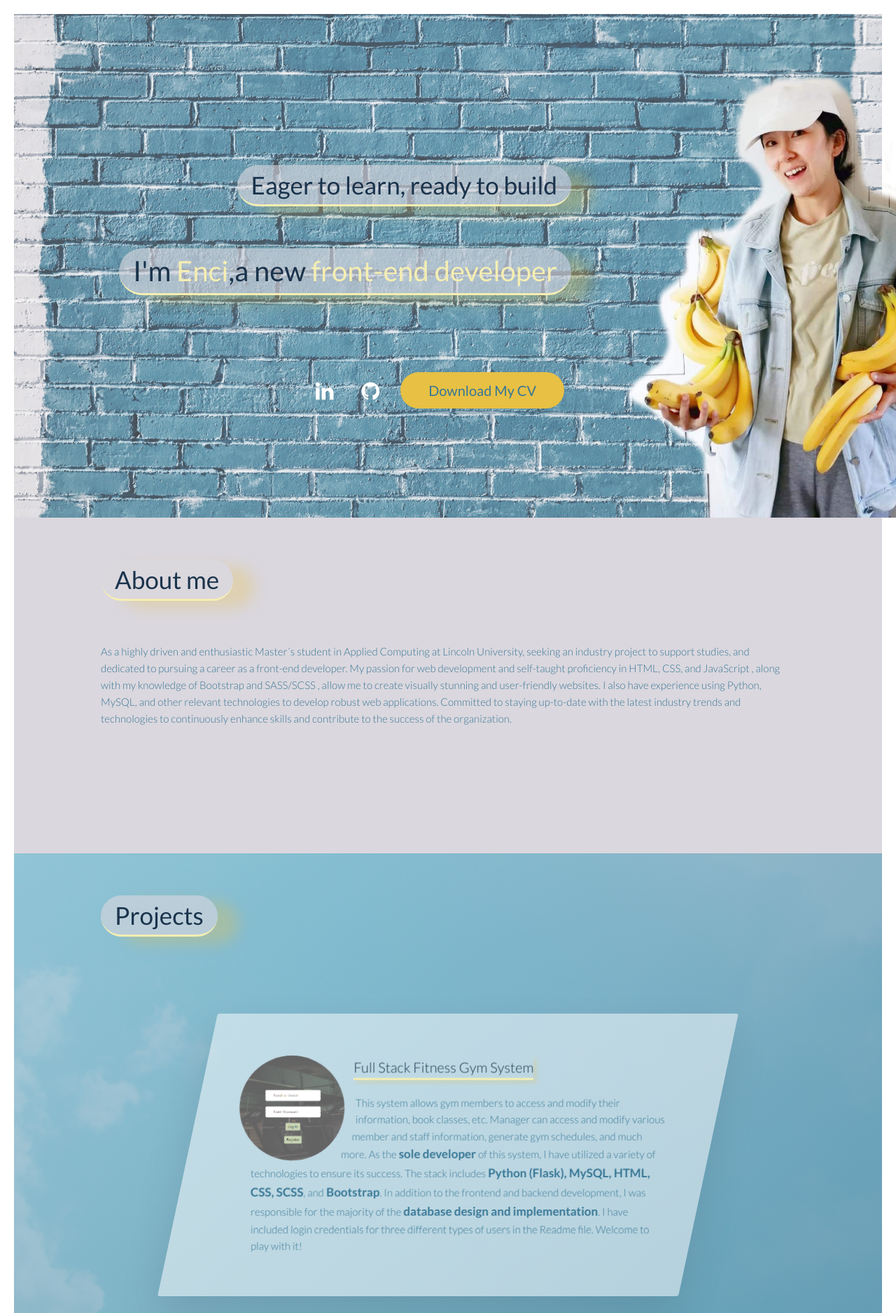
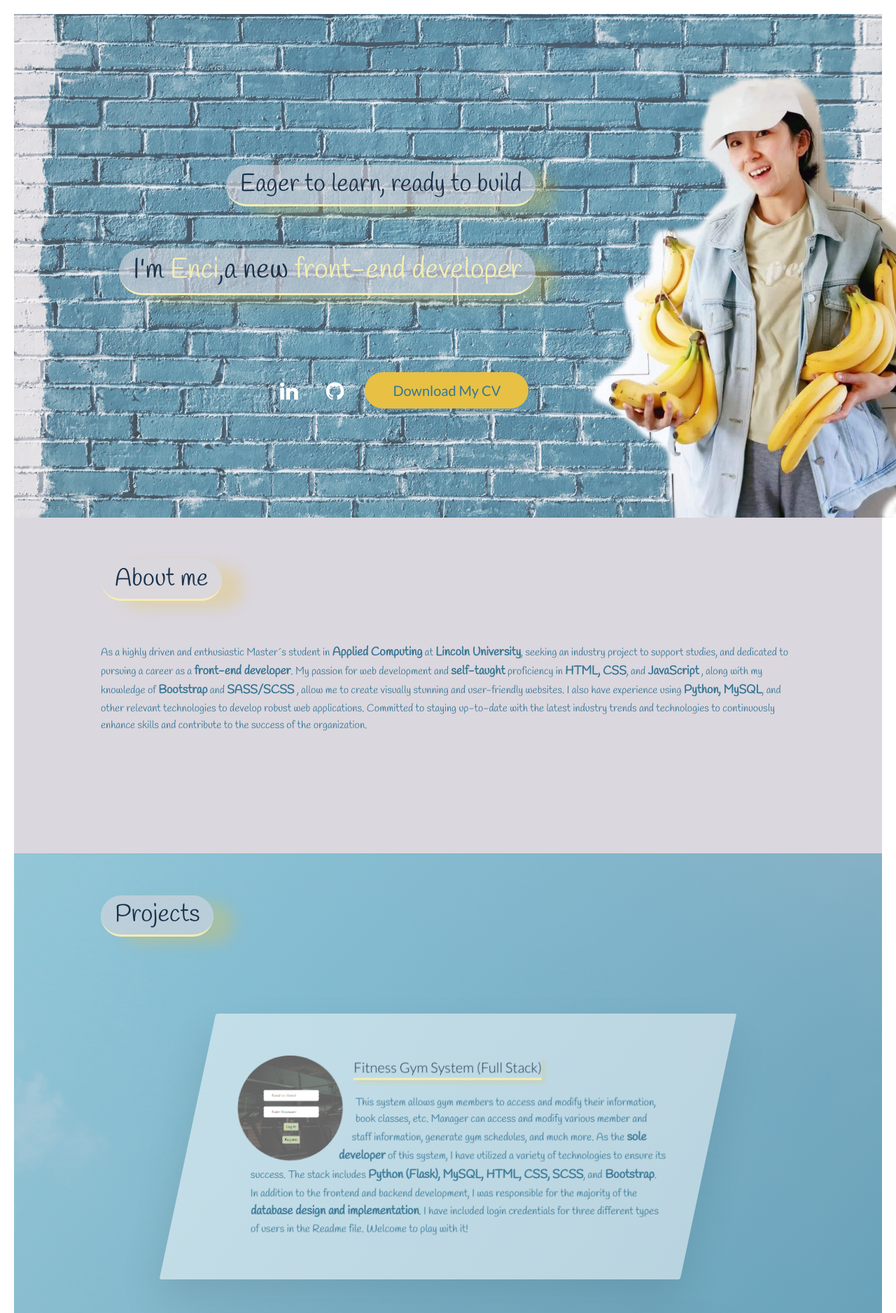
Before and after one commit to Enci1211/enciportfolio_frontend, a Flask app: page / in a window 1280 px wide; the page is wider, and only the part inside the window is pictured. Shown: the top 1877 px of that part at 70% size. Run offline with Flask 3, Linux system fonts and the light colour scheme.

Commit message:
some change

```diff
--- a/app.py
+++ b/app.py
@@ -1,4 +1,4 @@
-from flask import Flask, request,render_template,redirect,url_for,send_file
+from flask import Flask, request,render_template,redirect,url_for,send_file,make_response
 import smtplib
 from email.message import EmailMessage
 import ssl
@@ -8,7 +8,7 @@ from flask import stream_with_context
 
 app = Flask(__name__)
 
-
+# for contact form
 @app.route("/", methods=['GET','POST'])
 def home():
     if request.method == 'POST':
@@ -39,9 +39,14 @@ def home():
         return render_template("index.html",send=send)
 
 
+# for download CV button
+@app.route("/download_pdf", methods=['GET','POST'])
 def download_pdf():
     file_path = 'static/pdfs/Enci_Lyu_CV.pdf'
-    return send_file(file_path, attachment_filename='Enci_Lyu_CV.pdf', as_attachment=True)
+    response = make_response(send_file(file_path, as_attachment=True))
+    response.headers['Content-Type'] = 'application/pdf'
+    response.headers['Content-Disposition'] = 'attachment; filename=Enci_Lyu_CV.pdf'
+    return response
 
 
 
--- a/static/scss/_base.scss
+++ b/static/scss/_base.scss
@@ -9,7 +9,7 @@ $color-secondary-light: #f5eeb2;
 
 // FONT VARIABLES
 $font-primary: "Lato", sans-serif;
-$font-display: "Josefin Sans", sans-serif;
+$font-display: "Handlee", sans-serif;
 
 // RESPONSIVE BREAKPOINTS
 $bp-largest: 75em; // 1200px
@@ -30,6 +30,7 @@ $bp-smallest: 28.75rem; // 400px
   font-weight: 400;
   display: inline-block;
   margin-bottom: 6rem;
+  font-family: $font-display;
 
   @media only screen and (max-width: $bp-largest) {
     font-size: 2.5rem;
@@ -51,6 +52,7 @@ $bp-smallest: 28.75rem; // 400px
 }
 
 .text {
+  font-family: $font-display;
   font-size: 1.5rem;
   color: $color-primary;
   @media only screen and (max-width: $bp-medium) {
--- a/static/scss/_contact.scss
+++ b/static/scss/_contact.scss
@@ -2,7 +2,11 @@
   background-color: $color-grey-light;
   min-height: 70vh;
   padding: 6rem;
-
+  &_text {
+    text-align: center;
+    font-size: 3rem;
+    font-weight: 300;
+  }
   &_form {
     width: 60%;
     margin: 0 auto;
--- a/static/scss/_footer.scss
+++ b/static/scss/_footer.scss
@@ -10,7 +10,7 @@
   display: inline-block;
   padding: 1rem;
   border-radius: 1rem;
-  font-family: $font-primary;
+  font-family: $font-display;
   color: $color-secondary;
   font-weight: 400;
   font-size: 1.5rem;
--- a/static/scss/_project.scss
+++ b/static/scss/_project.scss
@@ -82,6 +82,13 @@
       transform: scale(1.1);
     }
 
+    &_img_4 {
+      transform: scale(1);
+    }
+
+    &_img_5 {
+      transform: translateX(-9.5rem) scale(1);
+    }
     &_text {
       transform: skewX(12deg);
 
@@ -130,5 +137,14 @@
       transform: scale(0.8);
       filter: blur(3px) brightness(50%);
     }
+    &:hover &_img_4 {
+      transform: scale(1) translateX(-7rem);
+      filter: blur(3px) brightness(50%);
+    }
+
+    &:hover &_img_5 {
+      transform: scale(1.2) translateX(-8rem);
+      filter: blur(3px) brightness(50%);
+    }
   }
 }
--- a/static/scss/main.css
+++ b/static/scss/main.css
@@ -10,6 +10,7 @@
   font-weight: 400;
   display: inline-block;
   margin-bottom: 6rem;
+  font-family: "Handlee", sans-serif;
 }
 @media only screen and (max-width: 75em) {
   .heading-2 {
@@ -33,6 +34,7 @@
 }
 
 .text {
+  font-family: "Handlee", sans-serif;
   font-size: 1.5rem;
   color: #377695;
 }
@@ -403,6 +405,12 @@ body {
 .project_item_img_3 {
   transform: scale(1.1);
 }
+.project_item_img_4 {
+  transform: scale(1);
+}
+.project_item_img_5 {
+  transform: translateX(-9.5rem) scale(1);
+}
 .project_item_text {
   transform: skewX(12deg);
 }
@@ -445,11 +453,24 @@ body {
   transform: scale(0.8);
   filter: blur(3px) brightness(50%);
 }
+.project_item:hover .project_item_img_4 {
+  transform: scale(1) translateX(-7rem);
+  filter: blur(3px) brightness(50%);
+}
+.project_item:hover .project_item_img_5 {
+  transform: scale(1.2) translateX(-8rem);
+  filter: blur(3px) brightness(50%);
+}
 
 .contact {
   background-color: #dad7de;
   min-height: 70vh;
   padding: 6rem;
+}
+.contact_text {
+  text-align: center;
+  font-size: 3rem;
+  font-weight: 300;
 }
 .contact_form {
   width: 60%;
@@ -505,7 +526,7 @@ body {
   display: inline-block;
   padding: 1rem;
   border-radius: 1rem;
-  font-family: "Lato", sans-serif;
+  font-family: "Handlee", sans-serif;
   color: #e7c044;
   font-weight: 400;
   font-size: 1.5rem;
--- a/templates/index.html
+++ b/templates/index.html
@@ -7,6 +7,13 @@
 
     <link
       href="https://fonts.googleapis.com/css?family=Lato:100,300,400,700,900"
+      rel="stylesheet"
+    />
+
+    <link rel="preconnect" href="https://fonts.googleapis.com" />
+    <link rel="preconnect" href="https://fonts.gstatic.com" crossorigin />
+    <link
+      href="https://fonts.googleapis.com/css2?family=Handlee&display=swap"
       rel="stylesheet"
     />
 
@@ -33,11 +40,16 @@
           <a href="#" class="header_icon header_text_item3"
             ><i class="fa fa-brands fa-linkedin"></i
           ></a>
-          <a href="#" class="header_icon header_text_item4"
+          <a
+            href="https://github.com/Enci1211/"
+            class="header_icon header_text_item4"
             ><i class="fa fa-brands fa-github"></i
           ></a>
 
-          <a href="#" class="btn header_text_item5" id="download_btn"
+          <a
+            href="/download_pdf"
+            class="btn header_text_item5"
+            id="download_btn"
             >Download My CV</a
           >
         </div>
@@ -52,13 +64,19 @@
       <div class="container">
         <h2 class="story_heading heading-2">About me</h2>
         <p class="story_text text">
-          As a highly driven and enthusiastic Master´s student in Applied
-          Computing at Lincoln University, seeking an industry project to
-          support studies, and dedicated to pursuing a career as a front-end
-          developer. My passion for web development and self-taught proficiency
-          in HTML, CSS, and JavaScript , along with my knowledge of Bootstrap
-          and SASS/SCSS , allow me to create visually stunning and user-friendly
-          websites. I also have experience using Python, MySQL, and other
+          As a highly driven and enthusiastic Master´s student in
+          <span class="text_highlight">Applied Computing</span> at
+          <span class="text_highlight">Lincoln University</span>, seeking an
+          industry project to support studies, and dedicated to pursuing a
+          career as a <span class="text_highlight">front-end developer</span>.
+          My passion for web development and
+          <span class="text_highlight">self-taught</span> proficiency in
+          <span class="text_highlight">HTML, CSS</span>, and
+          <span class="text_highlight">JavaScript</span> , along with my
+          knowledge of <span class="text_highlight">Bootstrap</span> and
+          <span class="text_highlight">SASS/SCSS</span> , allow me to create
+          visually stunning and user-friendly websites. I also have experience
+          using <span class="text_highlight">Python, MySQL</span>, and other
           relevant technologies to develop robust web applications. Committed to
           staying up-to-date with the latest industry trends and technologies to
           continuously enhance skills and contribute to the success of the
@@ -78,12 +96,12 @@
                 src="/static/img/gym.png"
                 alt="gym"
               />
-              <figcaption class="project_item_caption">Click me!</figcaption>
+              <figcaption class="project_item_caption">Check Now!</figcaption>
             </figure>
 
             <div class="project_item_text">
               <a href="#" class="project_item_link"
-                ><h3 class="heading-3">Full Stack Fitness Gym System</h3></a
+                ><h3 class="heading-3">Fitness Gym System (Full Stack)</h3></a
               >
               <p class="text">
                 This system allows gym members to access and modify their
@@ -113,22 +131,26 @@
                 src="/static/img/flight.png"
                 alt="gym"
               />
-              <figcaption class="project_item_caption">Click me!</figcaption>
+              <figcaption class="project_item_caption">Check Now!</figcaption>
             </figure>
 
             <div class="project_item_text">
               <a href="#" class="project_item_link"
-                ><h3 class="heading-3">Full Stack flight booking System</h3></a
+                ><h3 class="heading-3">
+                  Flight Booking System (Full Stack)
+                </h3></a
               >
               <p class="text">
-                Lorem ipsum, dolor sit amet consectetur adipisicing elit. In
-                porro impedit non omnis ut enim sit nemo voluptate, asperiores
-                officiis amet nesciunt! Quos cumque dolorum obcaecati, odit
-                dignissimos laboriosam facere. Lorem ipsum dolor sit amet
-                consectetur adipisicing elit. Praesentium quasi ab cumque, ex
-                quo eligendi id rerum maiores nostrum animi voluptatum,
-                temporibus deleniti sunt vero iusto similique iste tempore
-                delectus!
+                This is my
+                <span class="text_highlight">very first independent</span>
+                full-stack system. This project was developed as a part of my
+                Master's program in Applied Computer Science, specifically in
+                the software development course, where I received an
+                <span class="text_highlight">A grade</span>. Built using
+                <span class="text_highlight">Python (Flask)</span> and
+                <span class="text_highlight">MySQL</span> for the backend, with
+                <span class="text_highlight">HTML, Bootstrap</span>, and
+                <span class="text_highlight">CSS</span> for the frontend.
               </p>
             </div>
           </div>
@@ -140,12 +162,12 @@
                 src="/static/img/enci_1.png"
                 alt="gym"
               />
-              <figcaption class="project_item_caption">Click me!</figcaption>
+              <figcaption class="project_item_caption">Check Now!</figcaption>
             </figure>
 
             <div class="project_item_text">
               <a href="#" class="project_item_link"
-                ><h3 class="heading-3">Full Stack Portfolio</h3></a
+                ><h3 class="heading-3">Portfolio (Full Stack)</h3></a
               >
               <p class="text">
                 This <span class="text_highlight">responsive</span> website is
@@ -163,6 +185,75 @@
               </p>
             </div>
           </div>
+
+          <div class="project_item">
+            <figure class="project_item_shape">
+              <img
+                class="project_item_img project_item_img_4"
+                src="/static/img/nexter.png"
+                alt="gym"
+              />
+              <figcaption class="project_item_caption">Check Now!</figcaption>
+            </figure>
+
+            <div class="project_item_text">
+              <a href="#" class="project_item_link"
+                ><h3 class="heading-3">
+                  Property Agency Website (Front End)
+                </h3></a
+              >
+              <p class="text">
+                This website is designed and developed with a modern and
+                <span class="text_highlight">responsive</span> approach using
+                HTML and CSS. The site's layout is built with<span
+                  class="text_highlight"
+                >
+                  CSS grid</span
+                >
+                , providing a flexible and dynamic design that adapts to the
+                content displayed. Throughout the development process, I have
+                leveraged my expertise in CSS to create engaging
+                <span class="text_highlight">animations</span> and
+                <span class="text_highlight">transitions</span>, resulting in a
+                visually appealing user experience.
+              </p>
+            </div>
+          </div>
+
+          <div class="project_item">
+            <figure class="project_item_shape">
+              <img
+                class="project_item_img project_item_img_5"
+                src="/static/img/natours.png"
+                alt="gym"
+              />
+              <figcaption class="project_item_caption">Check Now!</figcaption>
+            </figure>
+
+            <div class="project_item_text">
+              <a href="#" class="project_item_link"
+                ><h3 class="heading-3">
+                  Travel Company Website (Front End)
+                </h3></a
+              >
+              <p class="text">
+                This website showcases the
+                <span class="text_highlight">modernity</span> and richness of a
+                travel website using only
+                <span class="text_highlight">HTML</span> and
+                <span class="text_highlight">CSS (SCSS)</span>. It's
+                <span class="text_highlight">responsive</span>, built primarily
+                with <span class="text_highlight">flexbox</span>, and features a
+                variety of CSS
+                <span class="text_highlight">animations</span> and
+                <span class="text_highlight">effects</span>, including stunning
+                navigation, engaging content card effects, and creative use of
+                video as a background. This project demonstrates my ability to
+                design and develop aesthetically pleasing and
+                <span class="text_highlight">functional</span> websites.
+              </p>
+            </div>
+          </div>
         </div>
       </div>
     </section>
@@ -170,8 +261,8 @@
     <section class="contact" id="contact">
       <h2 class="contact_heading heading-2">Contact Me</h2>
       {% if send %}
-      <h2 class="text">
-        Thans for contact me!I will reply to you super duper soon!
+      <h2 class="text contact_text">
+        Thanks for contacting me! I will reply to you super duper soon!
       </h2>
       {% else %}
       <form action="{{url_for('home')}}" method="POST" class="contact_form">
```
Also changed, not shown: static/img/natours.png (added), static/img/nexter.png (added), 1 other file.
